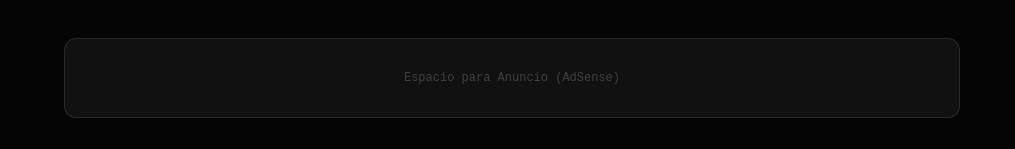
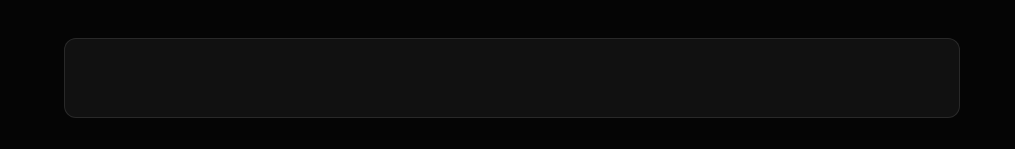
Before and after one commit to jayjanick/Malla-Interactiva-ESPOL, a React (Vite) app: page / in a window 1280 px wide. Shown: the part 2766-2915 px from the top of the page, without its empty margins (256-1271 px from the left). Built offline with nearby package versions, Linux system fonts and the light colour scheme.

Commit message:
feat: AdSense 1.1 Configure AdSense ad slot
Integrates a specific AdSense ad slot ID into the AdSenseFooter component, enabling actual ad display. Removes placeholder elements.

```diff
--- a/src/components/AdSenseFooter.tsx
+++ b/src/components/AdSenseFooter.tsx
@@ -22,22 +22,14 @@
 
   return (
     <div className="w-full max-w-4xl mx-auto my-4 px-4 h-[10vh] min-h-[60px] max-h-[100px] flex justify-center items-center overflow-hidden bg-white/5 rounded-xl border border-white/10 relative">
-      {/*
-        Reemplaza "XXXXXXXXXX" con el ID de tu bloque de anuncios (ad-slot).
-      */}
       <ins
         className="adsbygoogle"
         style={{ display: 'block', width: '100%', height: '100%' }}
         data-ad-client="ca-pub-8362294904396944"
-        data-ad-slot="XXXXXXXXXX"
+        data-ad-slot="4968263639"
         data-ad-format="horizontal"
         data-full-width-responsive="true"
       />
-
-      {/* Placeholder visual para desarrollo (puedes borrarlo cuando pongas tus IDs reales) */}
-      <div className="absolute text-white/20 text-xs font-mono pointer-events-none">
-        Espacio para Anuncio (AdSense)
-      </div>
     </div>
   );
 }
```
